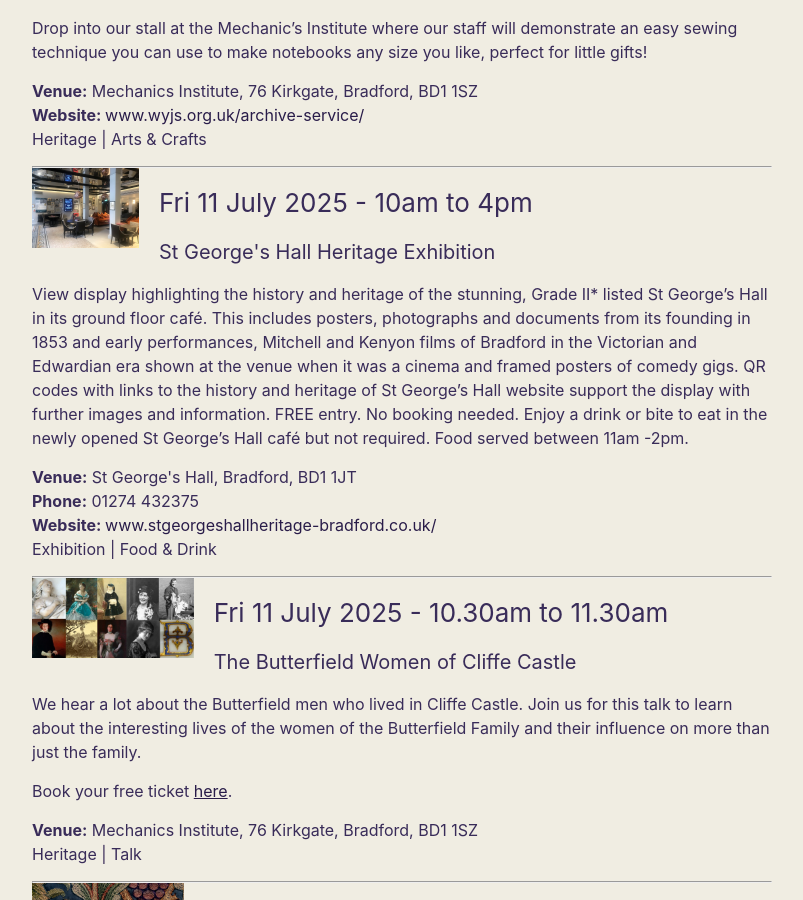
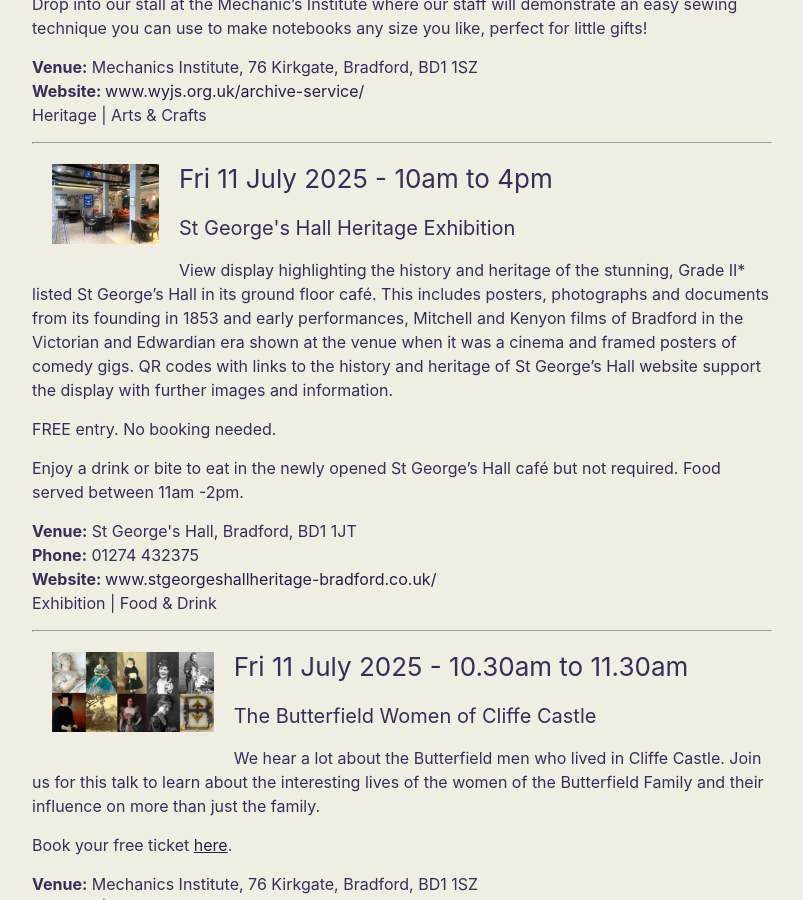
Before and after one commit to jwingfield/bhc2, a Jekyll site: the page built from bhf-2025.markdown, in a window 1280 px wide and 900 px high, scrolled down 669 px. Shown: the whole window, without its empty margins (238-1041 px from the left). Built offline with Jekyll 4.4.1, drawn with Linux system fonts in a browser that asks for light colours; some of the changed text lies outside the part shown.

Commit message:
Adjust formatting around event image.

```diff
--- a/bhf-2025.markdown
+++ b/bhf-2025.markdown
@@ -6,12 +6,11 @@
 title: Heritage Festival 2025 Events
 ---
 
-<br/>
 <img alt="Bradford Hertiage Festival 2025 logo" src="/images/heritage-festival-logo.png" style="display: block; width: 50%; margin: auto;">
 <p>Bradford Heritage Connection is proud to announce the first Bradford Heritage Festival.  In partnership with several organisations across the Bradford District, there will be a number of events celebrating heritage skills and giving you an opportunity to have a go at them.</p>
 
 {%- for event in site.data.bhf-events-2025 -%}
-  <img src="images/{{event.ImageName}}" alt="{{event.ImageDesc}} | Credit {{event.ImageCredit}}" style="float: left; height: 80px; margin-right: 20px; margin-bottom: 10px;">
+  <img src="images/{{event.ImageName}}" alt="{{event.ImageDesc}} | Credit {{event.ImageCredit}}" style="float: left; height: 80px; margin: 20px;">
   <h3>{{ event.Date | date: "%a %-d %B %Y" }} - {{ event.Times }}</h3>
   <h4>{{ event.EventTitle }}</h4>
   <p>{{ event.LongDesc }} </p>
```
Also changed, not shown: _data/bhf-events-2025.yaml (+15 -2 lines).
